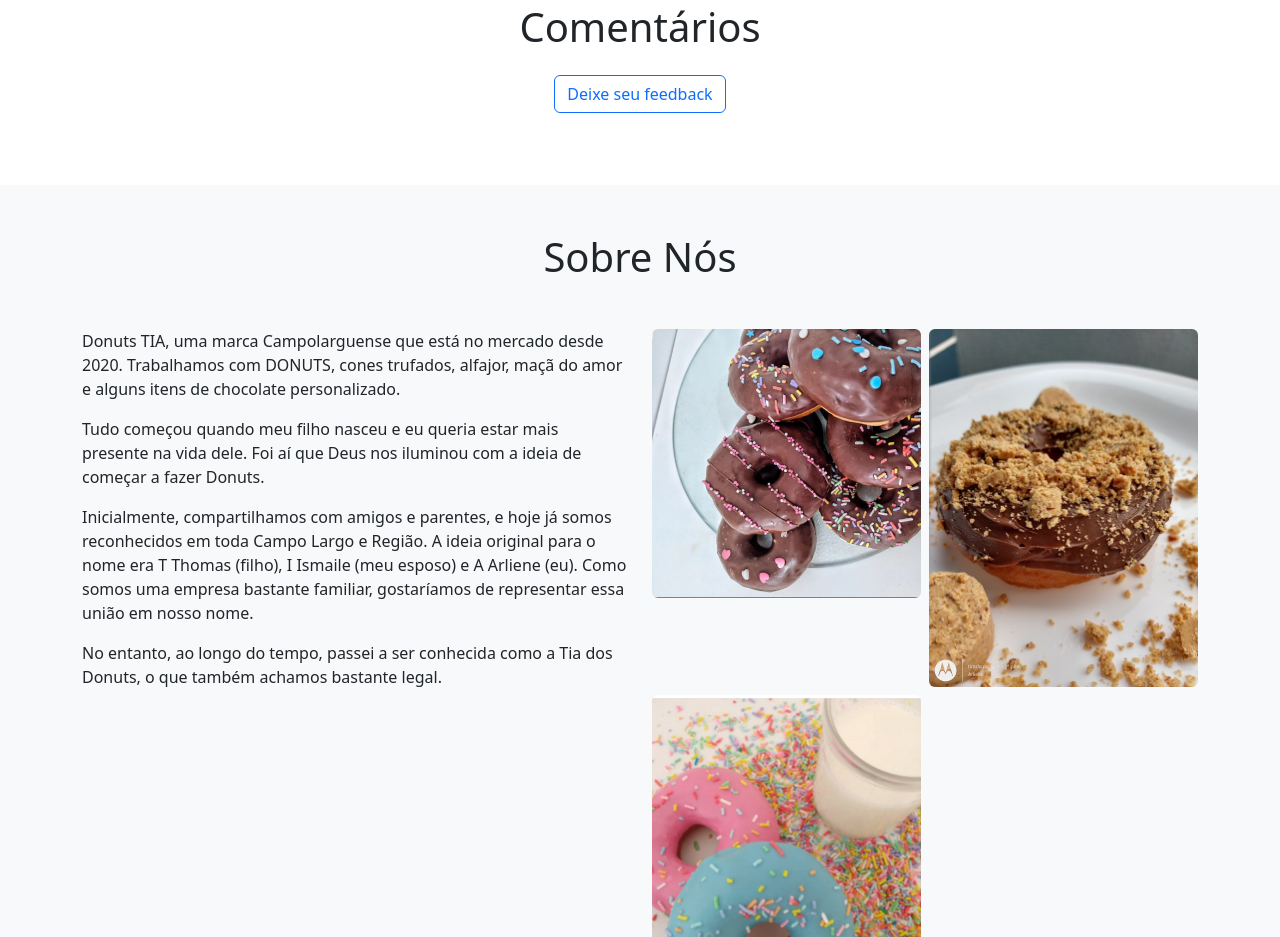
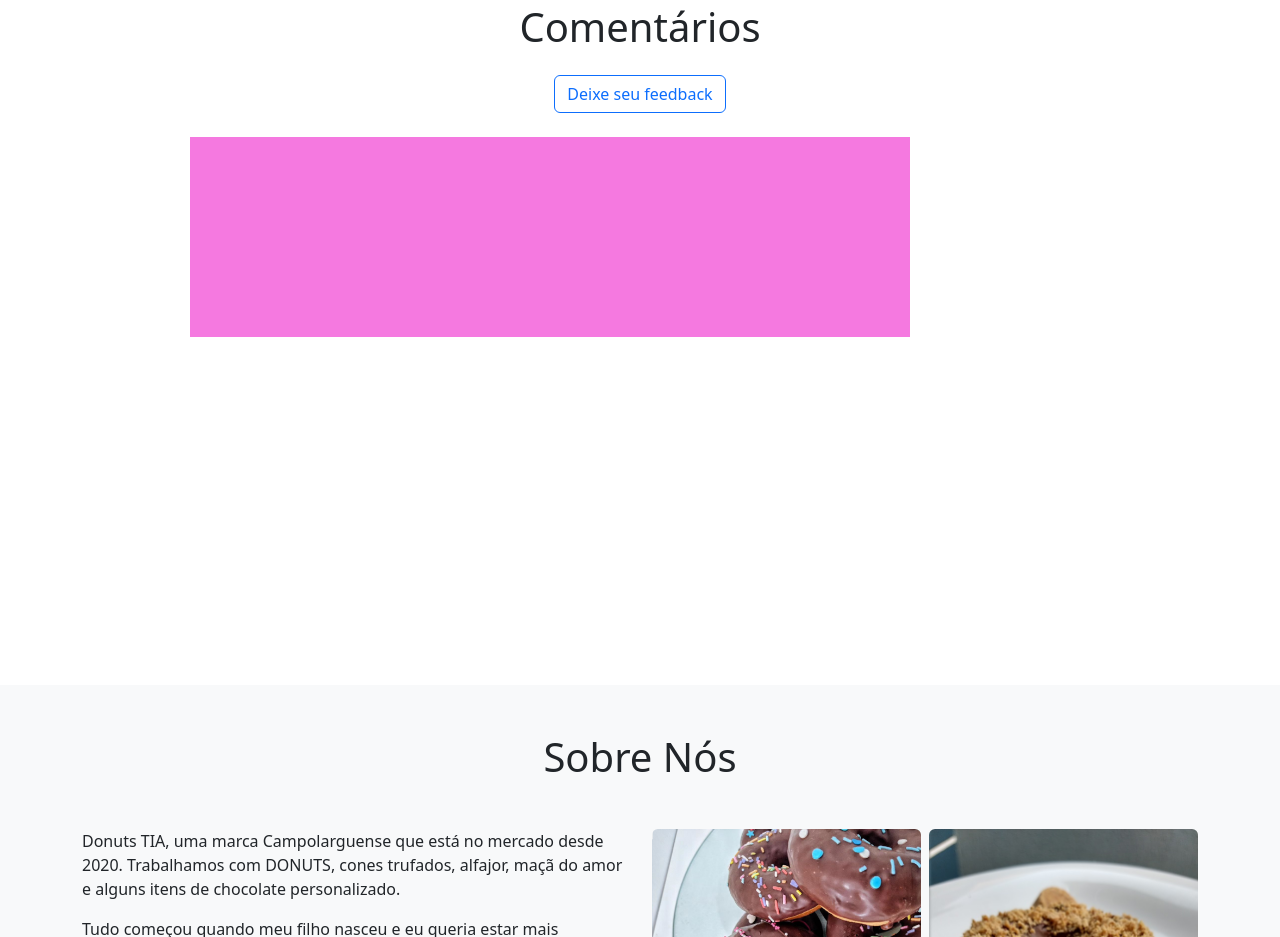
Before and after one commit to ismaileRodrigues/SiteOficial, a plain HTML site: page index.html in a window 1280 px wide. Shown: the part 1524-2461 px from the top of the page. Drawn offline with nearby package versions, Linux system fonts and the light colour scheme; a script that the page names is missing.

Commit message:
Update style.css

```diff
--- a/style/style.css
+++ b/style/style.css
@@ -7,16 +7,23 @@
 body {
     background-color: #fac7f0;
 }
-:root {
-    --bs-primary: #ff69b4; /* Substitui a cor primária do Bootstrap */
+/* Feedback */
+#feedback-container {
+    max-width: 900px; /* Limita a largura para melhor controle */
+    height: 500px; /* Altura fixa conforme solicitado */
+    margin-left: auto; /* Centraliza horizontalmente */
+    margin-right: auto; /* Centraliza horizontalmente */
 }
-.btn-custom {
-    background-color: #ff69b4;
-    color: white;
+
+.tagembed-container {
+    height: 100%; /* Preenche a altura do contêiner pai */
+    width: 100%; /* Preenche a largura do contêiner pai */
 }
-.navbar {
-    background-color: #pink;
-    padding: 20px;
+
+.tagembed-socialwall {
+    background-color: #f579e0; /* Mantém a cor personalizada */
+    height: 100%; /* Garante que o widget use toda a altura */
+    width: 100%; /* Garante que o widget use toda a largura */
 }
 /* Navbar */
 .navbar {
```
